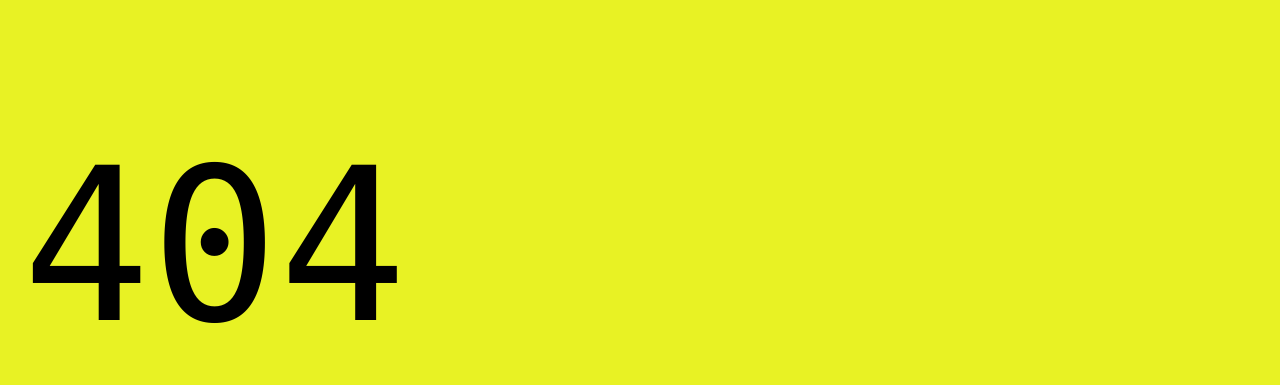
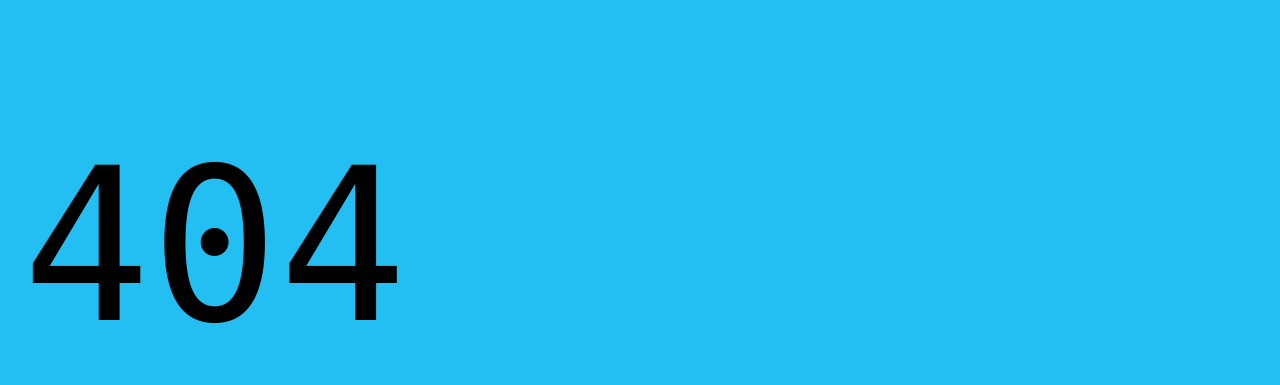
Before and after one commit to Nichols5973/M6, a website with bundled scripts: page 404.html in a window 1280 px wide. Shown: the part 62-447 px from the top of the page. Built offline with nearby package versions, Linux system fonts and the light colour scheme; files whose address does not match are found by name.

Commit message:
background to blue

```diff
--- a/styles/styles.css
+++ b/styles/styles.css
@@ -14,7 +14,7 @@
   /* colors */
   --link-color: #035fe6;
   --link-hover-color: #136ff6;
-  --background-color: rgb(232, 242, 36);
+  --background-color: rgb(36, 191, 242);
   --overlay-background-color: #eee;
   --highlight-background-color: #ccc;
   --text-color: #000;
```
